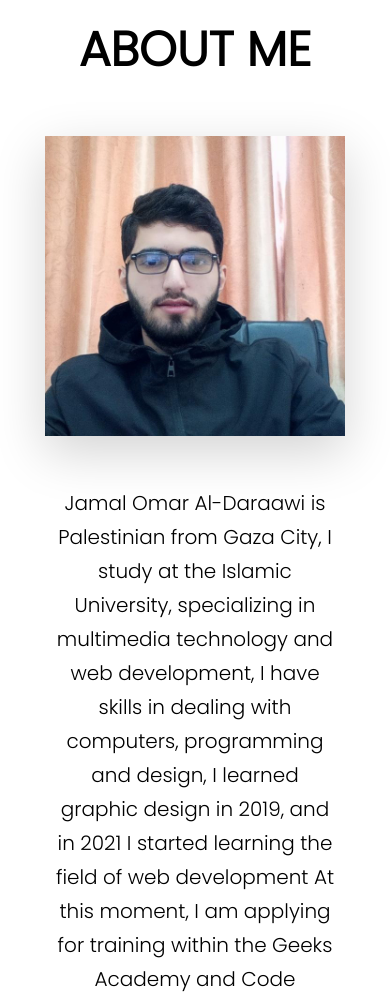
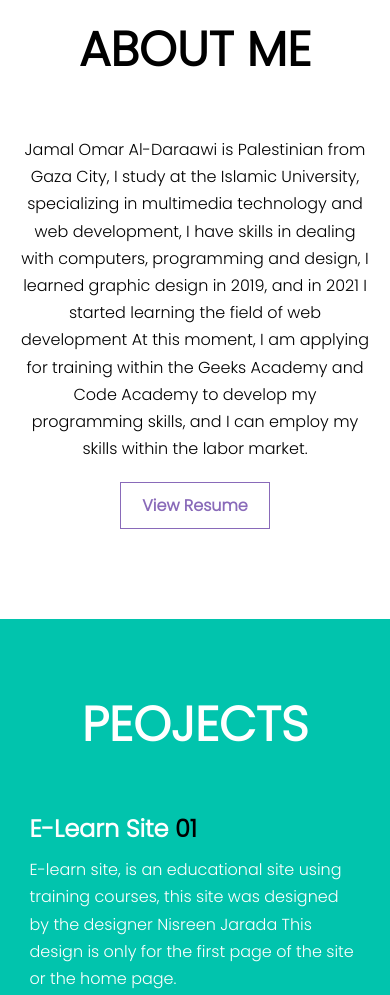
Before and after one commit to JOA-D/Portfolio-GSG, a plain HTML site: page index.html in a window 390 px wide. Shown: the part 900-1895 px from the top of the page. Drawn offline with Linux system fonts and the light colour scheme.

Commit message:
Portfolio-GSG

```diff
--- a/css/style.css
+++ b/css/style.css
@@ -169,11 +169,11 @@ ul {
     align-items: center;
 }
 
-.about img {
+/* .about img {
     width: 350px;
-}
+} */
 .about .content {
-    width: 50%;
+    width: 100%;
     text-align: left;
 }
 .about .content p {
@@ -186,11 +186,11 @@ ul {
 
 
 @media screen and (max-width: 992px) {
-    .about img {
+    /* .about img {
         width: 300px;
-    }
+    } */
     .about .content {
-        width: 40%;
+        width: 100%;
         text-align: left;
     }
     .about .content p {
@@ -198,16 +198,16 @@ ul {
     }
 }
 @media screen and (max-width: 767px) {
-    .about img {
+    /* .about img {
         width: 300px;
         margin-bottom: 50px;
-    }
+    } */
     .about .content {
-        width: 80%;
+        width: 100%;
         text-align: center;
     }
     .about .content p {
-        font-size: 20px;
+        font-size: 16px;
     }
     .about .me {
         flex-direction: column;
--- a/index.html
+++ b/index.html
@@ -37,7 +37,7 @@
             <div class="about">
                 <h1>About Me</h1>
                 <div class="me">
-                    <img src="img/_joad.jpg" alt="">
+                    <!-- <img src="img/_joad.jpg" alt=""> -->
                     <div class="content">
                         <p>
                             Jamal Omar Al-Daraawi is Palestinian from Gaza City, I study at the Islamic University,
```
